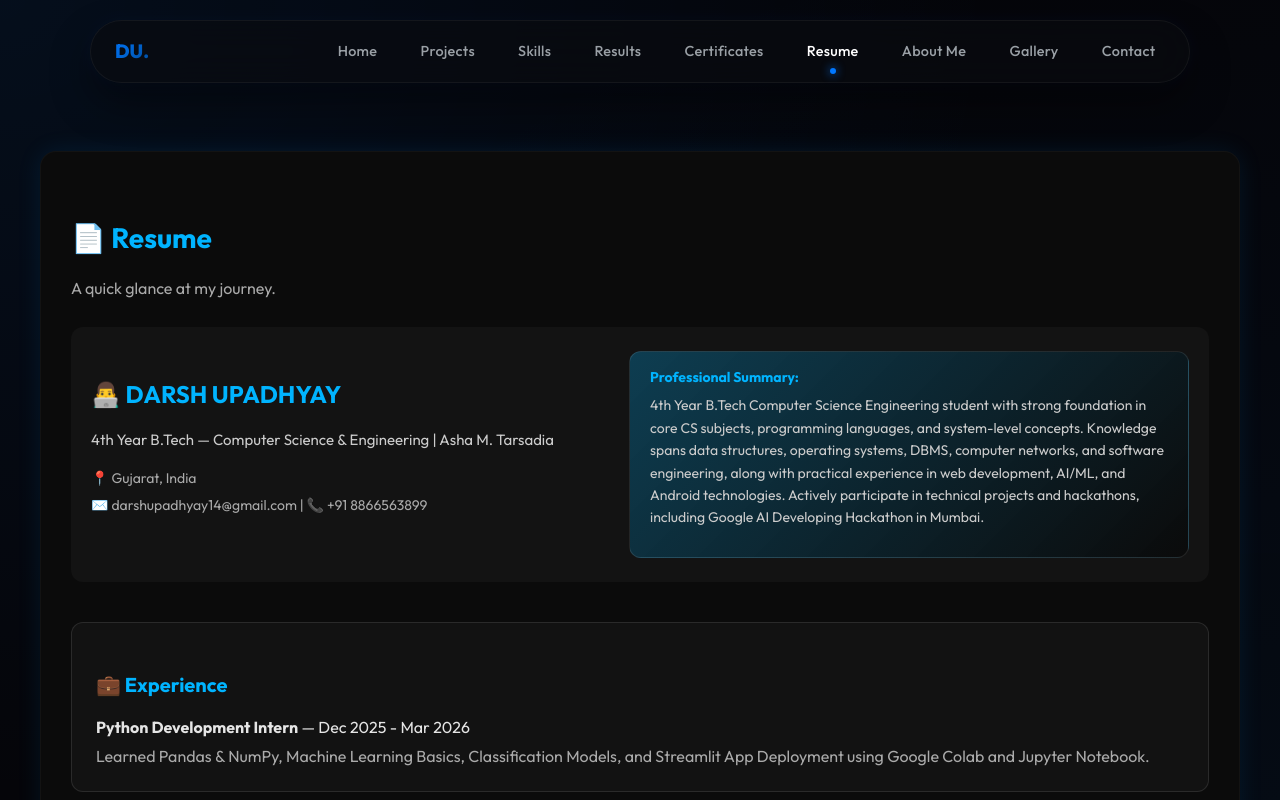
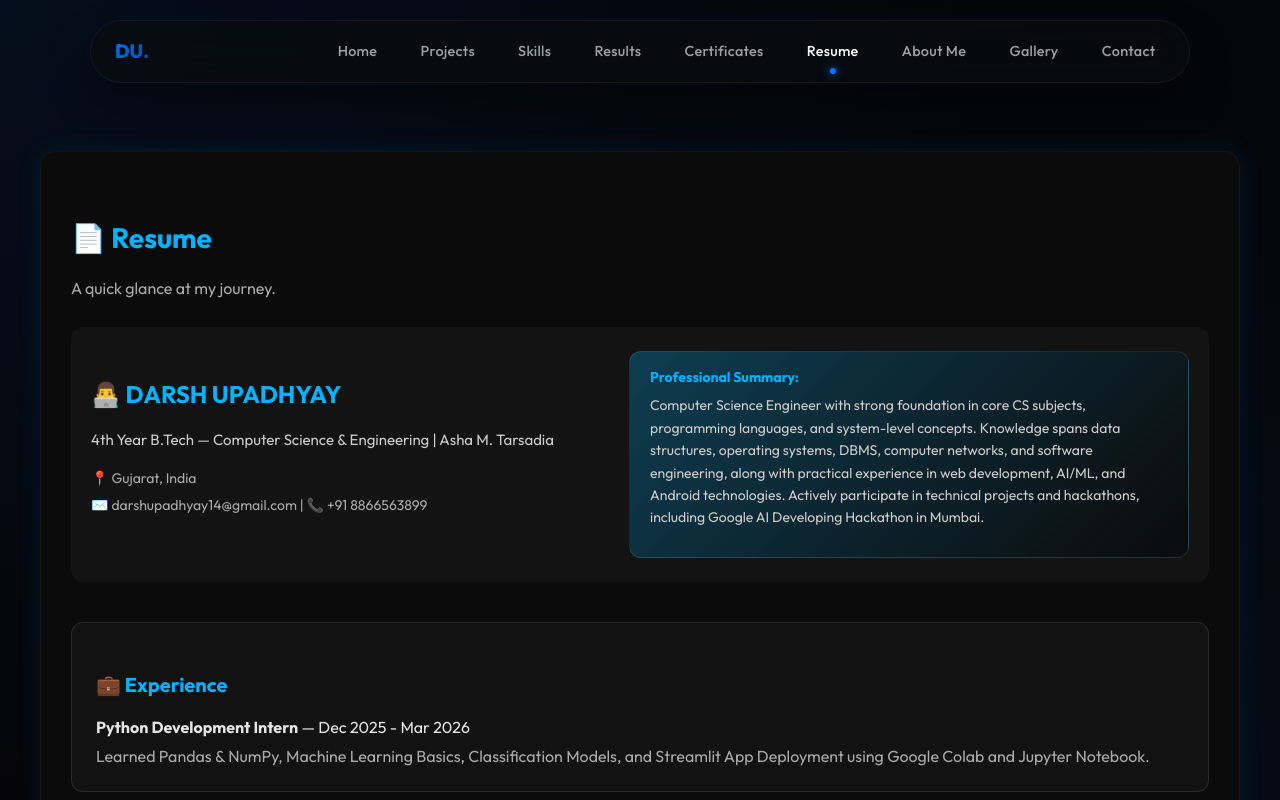
Before and after one commit to DarshUpadhyay12/portfolio-website, a React (Vite) app in the folder frontend/: page /resume in a window 1280 px wide. Shown: the top 800 px of the page. Built offline with nearby package versions, Linux system fonts and the light colour scheme; the HTML template or start-up script is replaced by a standard one.

Commit message:
Update title to Computer Science Engineer across all pages

```diff
--- a/frontend/src/pages/About.jsx
+++ b/frontend/src/pages/About.jsx
@@ -66,7 +66,7 @@ const AboutMe = () => {
             </h3>
             <p style={{ fontSize: "1.1rem", color: "var(--muted)", lineHeight: 1.8 }}>
               Hi, I’m <strong style={{ color: "var(--accent-2)" }}>Darsh Upadhyay</strong> — a{" "}
-              <strong style={{ color: "#fff" }}>BTech CSE 4th Year Student</strong> and{" "}
+              <strong style={{ color: "#fff" }}>Computer Science Engineer</strong> and{" "}
               <strong style={{ color: "#fff" }}>Aspiring Software Engineer</strong> with a strong foundation in core CS subjects, programming languages, and system-level concepts.
             </p>
             <p style={{ fontSize: "1.1rem", color: "var(--muted)", lineHeight: 1.8 }}>
--- a/frontend/src/pages/Blog.jsx
+++ b/frontend/src/pages/Blog.jsx
@@ -8,12 +8,12 @@ export default function Blog() {
     {
       id: 1,
       title: "My Journey into AI & Machine Learning",
-      text: "As a BTech CSE student, diving into AI/ML has been transformative. My AI projects have opened my eyes to how technology can solve real-world problems. The combination of Python, data analysis, and machine learning algorithms feels like the perfect blend of logic and creativity.",
+      text: "As a Computer Science Engineer, diving into AI/ML has been transformative. My AI projects have opened my eyes to how technology can solve real-world problems. The combination of Python, data analysis, and machine learning algorithms feels like the perfect blend of logic and creativity.",
     },
     {
       id: 2,
       title: "From Diploma to BTech: A Learning Odyssey",
-      text: "Transitioning from my Diploma in Computer Engineering to BTech CSE has been challenging but rewarding. Each semester brings new concepts - from data structures to deep learning. The key lesson? Never stop learning, and always connect theory with practical applications.",
+      text: "Transitioning from my Diploma in Computer Engineering to becoming a Computer Science Engineer has been challenging but rewarding. Each semester brought new concepts - from data structures to deep learning. The key lesson? Never stop learning, and always connect theory with practical applications.",
     },
     {
       id: 3,
@@ -28,7 +28,7 @@ export default function Blog() {
     {
       id: 5,
       title: "Balancing Code and College Life",
-      text: "Being a student developer means juggling assignments, projects, hackathons, and personal growth. Time management and consistent learning are key. Whether it's debugging code at 2 AM or presenting projects, every experience builds character and skills.",
+      text: "Being an engineer means juggling projects, hackathons, continuous learning, and personal growth. Time management and consistent learning are key. Whether it's debugging code at 2 AM or presenting solutions, every experience builds character and skills.",
     },
     {
       id: 6,
--- a/frontend/src/pages/Home.jsx
+++ b/frontend/src/pages/Home.jsx
@@ -59,7 +59,7 @@ export default function Home() {
           </motion.h1>
 
           <motion.p variants={itemVariants} className="typing-effect">
-            I am a BTech CSE 4th Year Student & Aspiring Software Engineer <br/>
+            I am a Computer Science Engineer & Aspiring Software Engineer <br/>
             passionate about building scalable applications and exploring AI.
           </motion.p>
 
--- a/frontend/src/pages/Resume.jsx
+++ b/frontend/src/pages/Resume.jsx
@@ -80,7 +80,7 @@ export default function Resume() {
           >
             <strong style={{ color: "#00b4ff" }}>Professional Summary:</strong>
             <p style={{ marginTop: 6, color: "#ccc" }}>
-              4th Year B.Tech Computer Science Engineering student with strong foundation in core CS subjects, programming languages, and system-level concepts. Knowledge spans data structures, operating systems, DBMS, computer networks, and software engineering, along with practical experience in web development, AI/ML, and Android technologies. Actively participate in technical projects and hackathons, including Google AI Developing Hackathon in Mumbai.
+              Computer Science Engineer with strong foundation in core CS subjects, programming languages, and system-level concepts. Knowledge spans data structures, operating systems, DBMS, computer networks, and software engineering, along with practical experience in web development, AI/ML, and Android technologies. Actively participate in technical projects and hackathons, including Google AI Developing Hackathon in Mumbai.
             </p>
           </motion.div>
         </motion.div>
```
